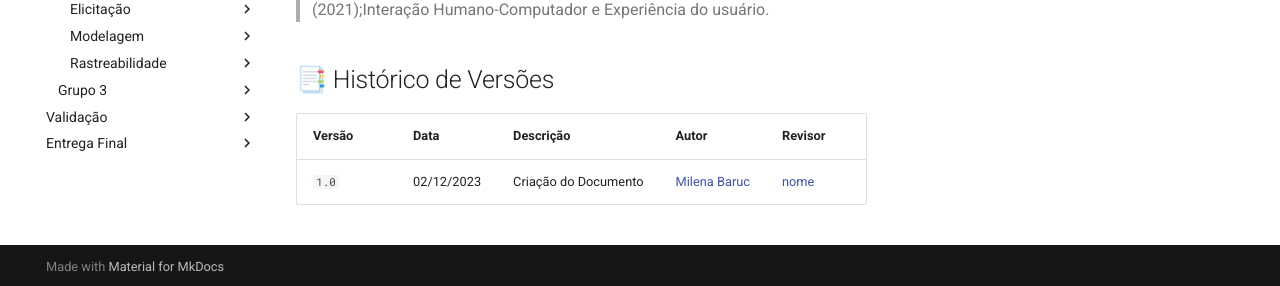
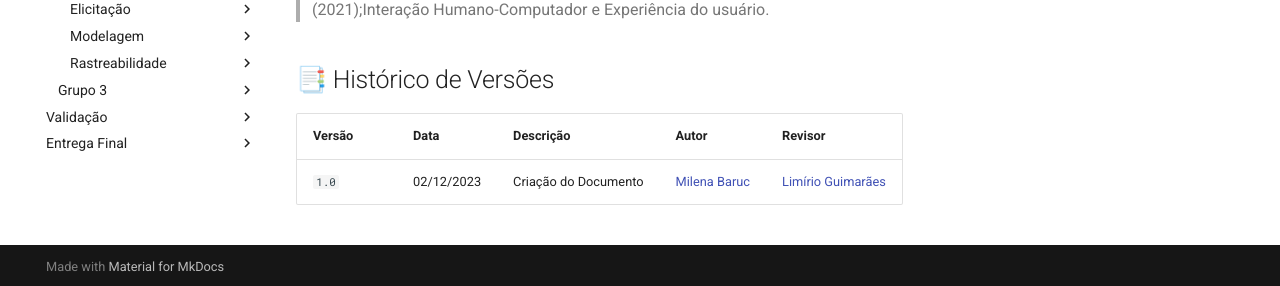
Before and after one commit to Requisitos-de-Software/2023.2-Carteira_Digital_de_Transito, an MkDocs documentation site: the page built from docs/verificacao/grupo2/planejamento/cronograma.md, in a window 1280 px wide and 900 px high, scrolled down 1794 px. Shown: the part 611-897 px from the top of the window. Built offline with MkDocs 1.6.1 and Material for MkDocs 9.7.7, drawn with Linux system fonts in a browser that asks for light colours.

Commit message:
Update cronograma.md

```diff
--- a/docs/verificacao/grupo2/planejamento/cronograma.md
+++ b/docs/verificacao/grupo2/planejamento/cronograma.md
@@ -107,4 +107,4 @@ Em geral, o artefato está bem condizente com o que foi solicitado, porém neces
 
 | Versão | Data       | Descrição                                       | Autor                                          | Revisor                                      |
 | ------ | ---------- | ----------------------------------------------- | -----------------------------------------------| ---------------------------------------------|
-| `1.0`  | 02/12/2023 | Criação do Documento | [Milena Baruc](https://github.com/MilenaBaruc)  | [nome](https://github.com/)|
+| `1.0`  | 02/12/2023 | Criação do Documento | [Milena Baruc](https://github.com/MilenaBaruc)  |  [Limírio Guimarães](https://github.com/LimirioGuimaraes)|
```
